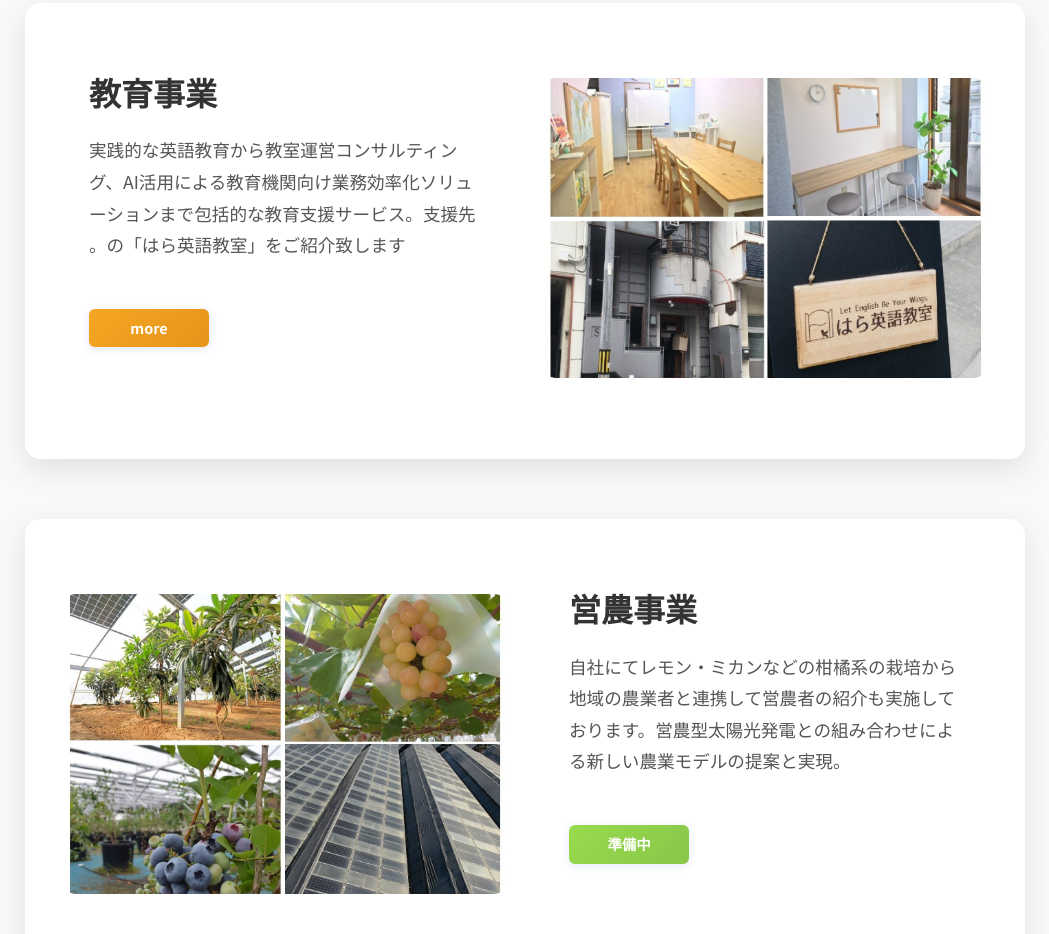
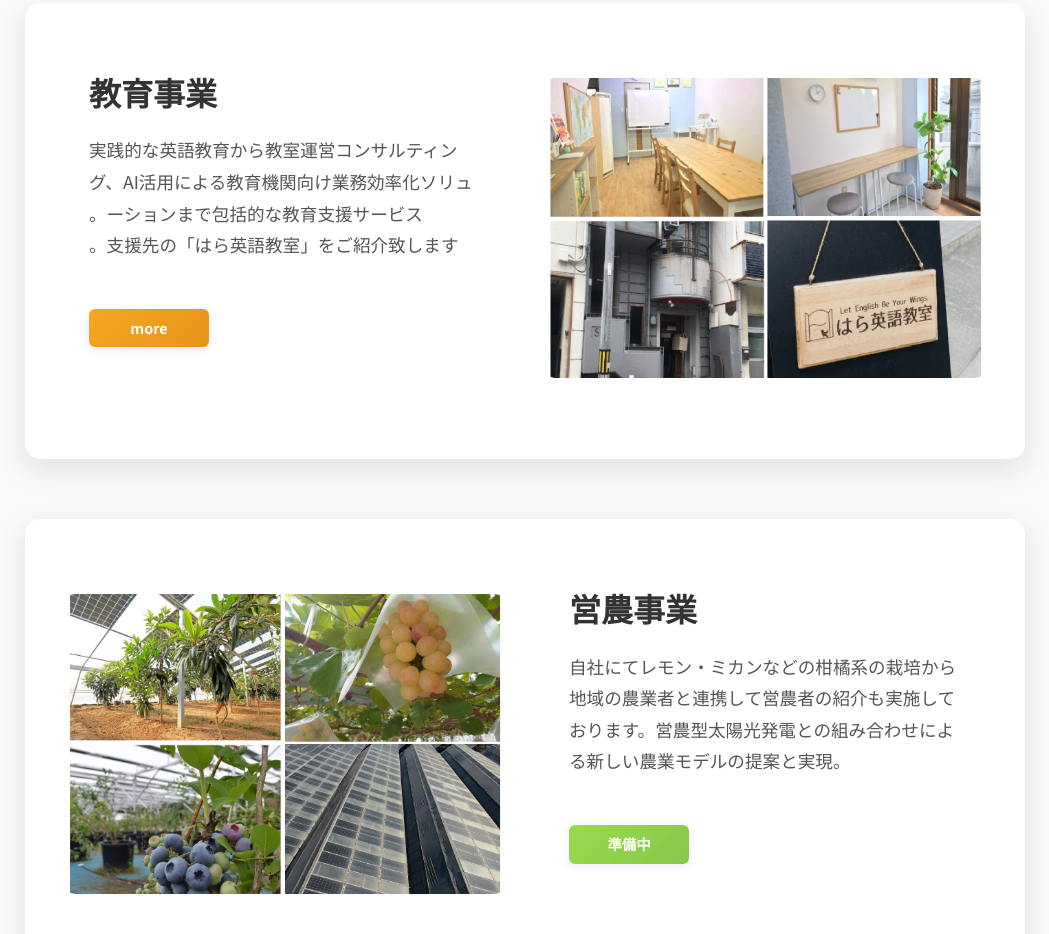
Before and after one commit to splight-jp/splight_homepage01, a plain HTML site: page company.html in a window 1280 px wide. Shown: the part 2187-3121 px from the top of the page, without its empty margins (115-1164 px from the left). Drawn offline with Linux system fonts and the light colour scheme.

Commit message:
Update company.html

```diff
--- a/company.html
+++ b/company.html
@@ -4,13 +4,13 @@
     <meta charset="UTF-8">
     <meta name="viewport" content="width=device-width, initial-scale=1.0">
     <title>株式会社splight - エネルギー事業</title>
-    <meta name="description" content="営農型太陽光発電と自家消費太陽光発電のAIソリューション。株式会社splightが最新技術で迅速・最安値の太陽光発電システムをご提案。農業と発電の両立、企業の電力コスト削減を実現します。">
+    <meta name="description" content="営農型太陽光発電と自家消費太陽光発電のAIソリューション。 株式会社splightが最新技術で迅速・最安値の太陽光発電システムをご提案。 農業と発電の両立、企業の電力コスト削減を実現します。">
     <meta name="keywords" content="splight,太陽光発電,ソーラーシェアリング,英語教室,営農,エネルギー,教育,農業">
     <link rel="canonical" href="https://splight-jp.github.io/splight_homepage01/">
 
     <!-- Open Graph -->
     <meta property="og:title" content="株式会社splight - エネルギー事業">
-    <meta property="og:description" content="営農型太陽光発電と自家消費太陽光発電のAIソリューション。株式会社splightが最新技術で迅速・最安値の太陽光発電システムをご提案。農業と発電の両立、企業の電力コスト削減を実現します。">
+    <meta property="og:description" content="営農型太陽光発電と自家消費太陽光発電のAIソリューション。 株式会社splightが最新技術で迅速・最安値の太陽光発電システムをご提案。 農業と発電の両立、企業の電力コスト削減を実現します。">
     <meta property="og:type" content="website">
     <meta property="og:url" content="https://splight.co.jp">
 
@@ -112,7 +112,8 @@
                 <div class="com-business-item">
                     <div class="com-business-text">
                         <h4>教育事業</h4>
-                        <p>実践的な英語教育から教室運営コンサルティング、AI活用による教育機関向け業務効率化ソリューションまで包括的な教育支援サービス。支援先の「はら英語教室」をご紹介致します。<br></p>
+                        <p>実践的な英語教育から教室運営コンサルティング、AI活用による教育機関向け業務効率化ソリューションまで包括的な教育支援サービス。<br/>
+                            支援先の「はら英語教室」をご紹介致します。</p>
                         <div class="button-container">
                             <a href="https://haraenglish.com/" class="business-btn" target="_blank">more</a>
                         </div>
```
